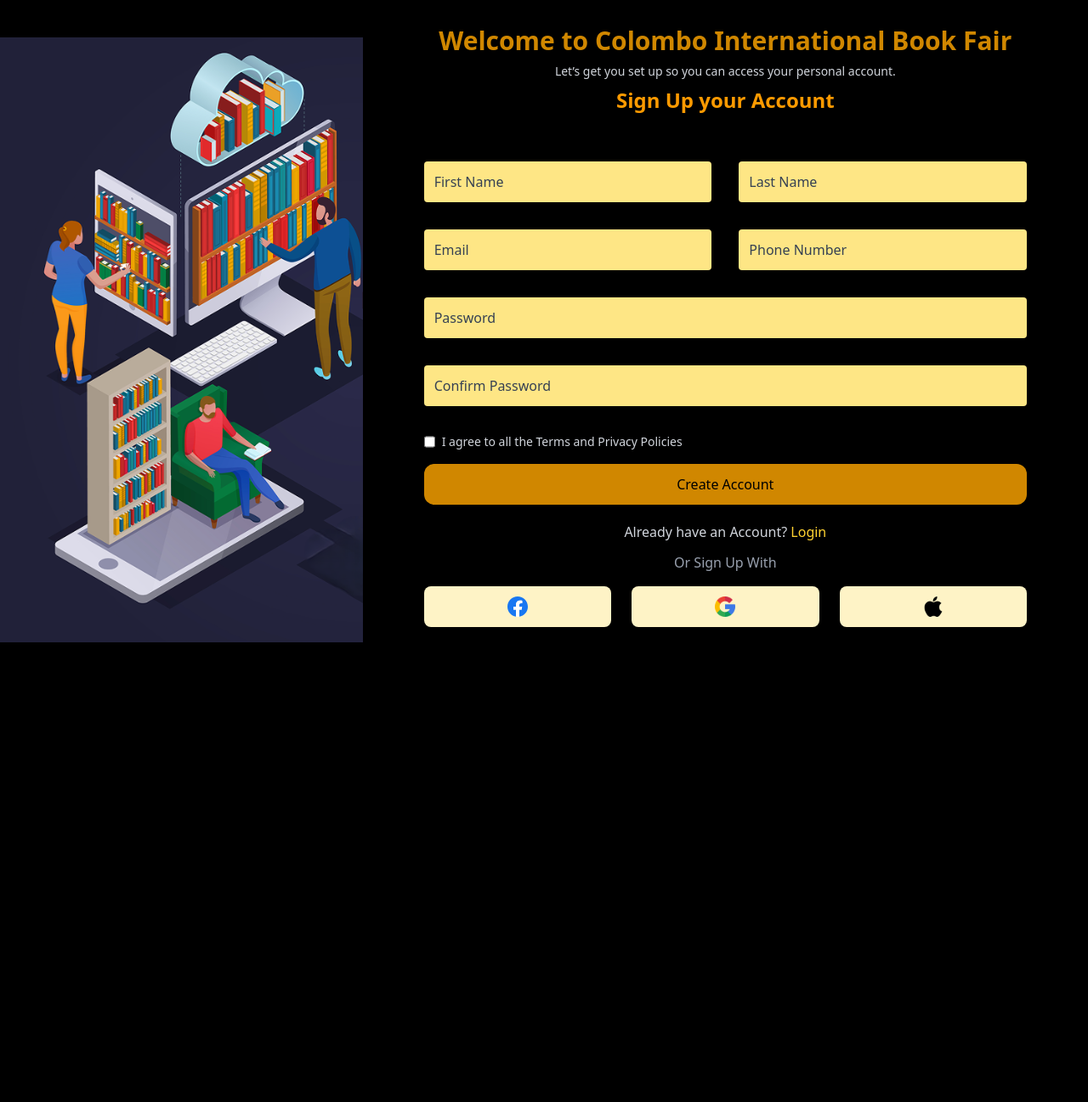
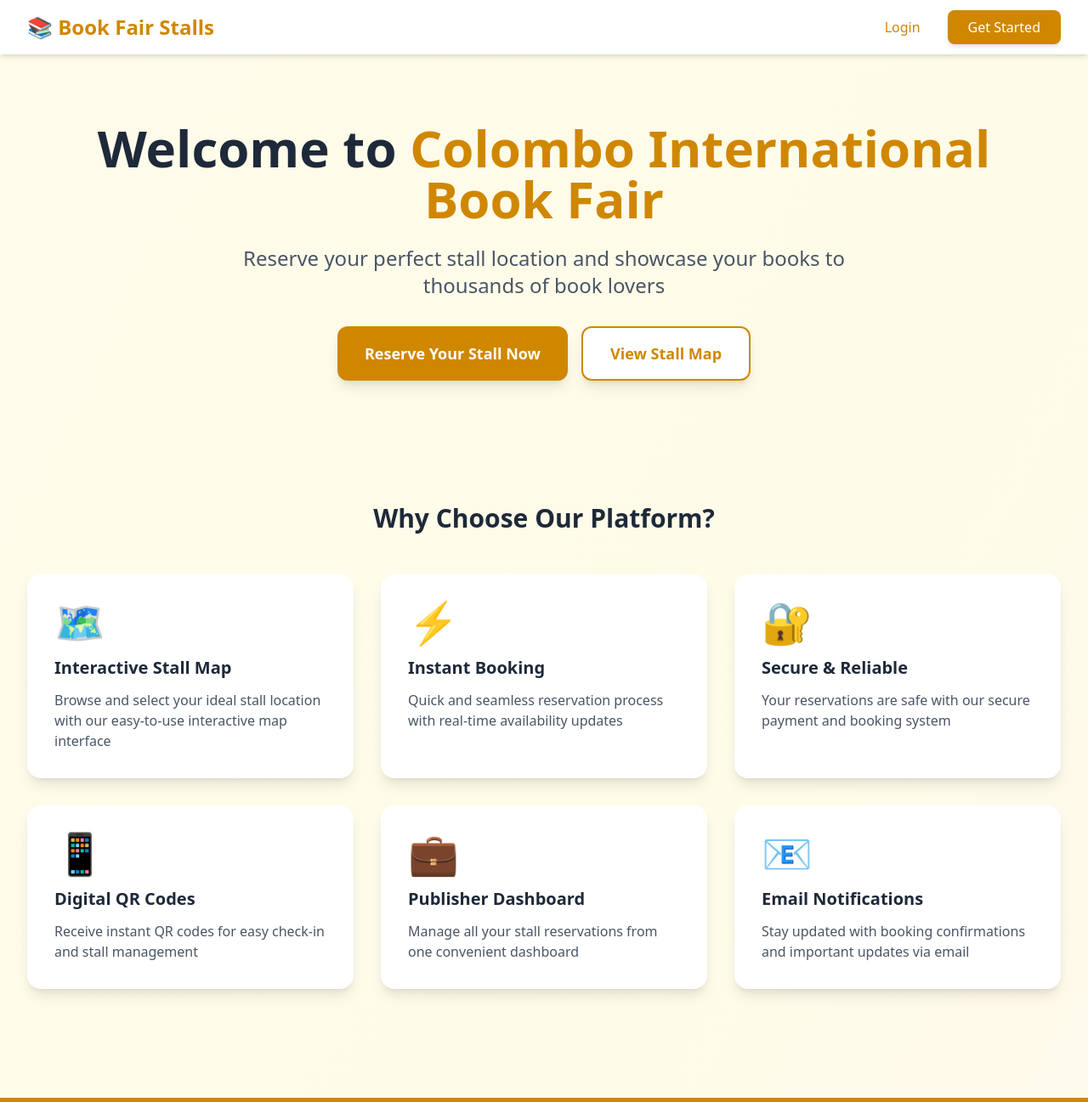
Before and after one commit to tharaka10/Book-Stall-Reservation, a React app in the folder frontend/: page / in a window 1280 px wide. Shown: the top 1297 px of the page at 85% size. Before the commit the page ends 800 px from the top, so only its background shows below. Built offline with nearby package versions, Linux system fonts and the light colour scheme; the HTML template or start-up script is replaced by a standard one.

Commit message:
landing page

```diff
--- a/frontend/src/App.tsx
+++ b/frontend/src/App.tsx
@@ -1,4 +1,5 @@
 import { BrowserRouter, Routes, Route } from 'react-router-dom';
+import LandingPage from './pages/LandingPage';
 import Register from './pages/Register';
 import Login from './pages/Login';
 // import PublisherDashboard from './pages/PublisherDashboard';
@@ -12,9 +13,15 @@
       <Routes>
         <Route path="/"
         element={
-            <Register/>
+            <LandingPage/>
         }>
 
+        </Route>
+        <Route
+        path="/register"
+        element={
+          <Register/>
+        }>
         </Route>
         <Route
         path="/login"
--- /dev/null
+++ b/frontend/src/pages/LandingPage.tsx
@@ -0,0 +1,237 @@
+import React from "react";
+import { useNavigate } from "react-router-dom";
+
+const LandingPage: React.FC = () => {
+  const navigate = useNavigate();
+
+  return (
+    <div className="min-h-screen bg-gradient-to-br from-amber-50 via-yellow-50 to-orange-50">
+      {/* Navigation Bar */}
+      <nav className="bg-white shadow-md">
+        <div className="max-w-7xl mx-auto px-4 sm:px-6 lg:px-8">
+          <div className="flex justify-between items-center h-16">
+            <div className="flex items-center">
+              <h1 className="text-2xl font-bold text-yellow-600">
+                📚 Book Fair Stalls
+              </h1>
+            </div>
+            <div className="flex space-x-4">
+              <button
+                onClick={() => navigate("/login")}
+                className="px-4 py-2 text-yellow-600 hover:text-yellow-700 font-medium transition"
+              >
+                Login
+              </button>
+              <button
+                onClick={() => navigate("/register")}
+                className="px-6 py-2 bg-yellow-600 text-white rounded-lg hover:bg-yellow-700 font-medium transition shadow-md"
+              >
+                Get Started
+              </button>
+            </div>
+          </div>
+        </div>
+      </nav>
+
+      {/* Hero Section */}
+      <section className="max-w-7xl mx-auto px-4 sm:px-6 lg:px-8 py-20">
+        <div className="text-center">
+          <h2 className="text-5xl md:text-6xl font-bold text-gray-800 mb-6">
+            Welcome to{" "}
+            <span className="text-yellow-600">
+              Colombo International Book Fair
+            </span>
+          </h2>
+          <p className="text-xl md:text-2xl text-gray-600 mb-8 max-w-3xl mx-auto">
+            Reserve your perfect stall location and showcase your books to
+            thousands of book lovers
+          </p>
+          <div className="flex justify-center space-x-4">
+            <button
+              onClick={() => navigate("/register")}
+              className="px-8 py-4 bg-yellow-600 text-white text-lg rounded-xl hover:bg-yellow-700 font-semibold transition shadow-lg transform hover:scale-105"
+            >
+              Reserve Your Stall Now
+            </button>
+            <button
+              onClick={() => navigate("/stallmap")}
+              className="px-8 py-4 bg-white text-yellow-600 text-lg rounded-xl hover:bg-gray-50 font-semibold transition shadow-lg border-2 border-yellow-600"
+            >
+              View Stall Map
+            </button>
+          </div>
+        </div>
+      </section>
+
+      {/* Features Section */}
+      <section className="max-w-7xl mx-auto px-4 sm:px-6 lg:px-8 py-16">
+        <h3 className="text-3xl font-bold text-center text-gray-800 mb-12">
+          Why Choose Our Platform?
+        </h3>
+        <div className="grid md:grid-cols-3 gap-8">
+          {/* Feature 1 */}
+          <div className="bg-white p-8 rounded-2xl shadow-lg hover:shadow-xl transition transform hover:-translate-y-2">
+            <div className="text-5xl mb-4">🗺️</div>
+            <h4 className="text-xl font-bold text-gray-800 mb-3">
+              Interactive Stall Map
+            </h4>
+            <p className="text-gray-600">
+              Browse and select your ideal stall location with our easy-to-use
+              interactive map interface
+            </p>
+          </div>
+
+          {/* Feature 2 */}
+          <div className="bg-white p-8 rounded-2xl shadow-lg hover:shadow-xl transition transform hover:-translate-y-2">
+            <div className="text-5xl mb-4">⚡</div>
+            <h4 className="text-xl font-bold text-gray-800 mb-3">
+              Instant Booking
+            </h4>
+            <p className="text-gray-600">
+              Quick and seamless reservation process with real-time availability
+              updates
+            </p>
+          </div>
+
+          {/* Feature 3 */}
+          <div className="bg-white p-8 rounded-2xl shadow-lg hover:shadow-xl transition transform hover:-translate-y-2">
+            <div className="text-5xl mb-4">🔐</div>
+            <h4 className="text-xl font-bold text-gray-800 mb-3">
+              Secure & Reliable
+            </h4>
+            <p className="text-gray-600">
+              Your reservations are safe with our secure payment and booking
+              system
+            </p>
+          </div>
+
+          {/* Feature 4 */}
+          <div className="bg-white p-8 rounded-2xl shadow-lg hover:shadow-xl transition transform hover:-translate-y-2">
+            <div className="text-5xl mb-4">📱</div>
+            <h4 className="text-xl font-bold text-gray-800 mb-3">
+              Digital QR Codes
+            </h4>
+            <p className="text-gray-600">
+              Receive instant QR codes for easy check-in and stall management
+            </p>
+          </div>
+
+          {/* Feature 5 */}
+          <div className="bg-white p-8 rounded-2xl shadow-lg hover:shadow-xl transition transform hover:-translate-y-2">
+            <div className="text-5xl mb-4">💼</div>
+            <h4 className="text-xl font-bold text-gray-800 mb-3">
+              Publisher Dashboard
+            </h4>
+            <p className="text-gray-600">
+              Manage all your stall reservations from one convenient dashboard
+            </p>
+          </div>
+
+          {/* Feature 6 */}
+          <div className="bg-white p-8 rounded-2xl shadow-lg hover:shadow-xl transition transform hover:-translate-y-2">
+            <div className="text-5xl mb-4">📧</div>
+            <h4 className="text-xl font-bold text-gray-800 mb-3">
+              Email Notifications
+            </h4>
+            <p className="text-gray-600">
+              Stay updated with booking confirmations and important updates via
+              email
+            </p>
+          </div>
+        </div>
+      </section>
+
+      {/* Stats Section */}
+      <section className="bg-yellow-600 py-16 mt-16">
+        <div className="max-w-7xl mx-auto px-4 sm:px-6 lg:px-8">
+          <div className="grid md:grid-cols-3 gap-8 text-center text-white">
+            <div>
+              <div className="text-4xl font-bold mb-2">500+</div>
+              <div className="text-xl">Available Stalls</div>
+            </div>
+            <div>
+              <div className="text-4xl font-bold mb-2">1000+</div>
+              <div className="text-xl">Publishers Registered</div>
+            </div>
+            <div>
+              <div className="text-4xl font-bold mb-2">24/7</div>
+              <div className="text-xl">Online Support</div>
+            </div>
+          </div>
+        </div>
+      </section>
+
+      {/* How It Works Section */}
+      <section className="max-w-7xl mx-auto px-4 sm:px-6 lg:px-8 py-16">
+        <h3 className="text-3xl font-bold text-center text-gray-800 mb-12">
+          How It Works
+        </h3>
+        <div className="grid md:grid-cols-4 gap-6">
+          <div className="text-center">
+            <div className="bg-yellow-100 w-16 h-16 rounded-full flex items-center justify-center mx-auto mb-4 text-2xl font-bold text-yellow-600">
+              1
+            </div>
+            <h4 className="font-bold text-gray-800 mb-2">Create Account</h4>
+            <p className="text-gray-600">Sign up with your publisher details</p>
+          </div>
+          <div className="text-center">
+            <div className="bg-yellow-100 w-16 h-16 rounded-full flex items-center justify-center mx-auto mb-4 text-2xl font-bold text-yellow-600">
+              2
+            </div>
+            <h4 className="font-bold text-gray-800 mb-2">Browse Stalls</h4>
+            <p className="text-gray-600">
+              View available stalls on the interactive map
+            </p>
+          </div>
+          <div className="text-center">
+            <div className="bg-yellow-100 w-16 h-16 rounded-full flex items-center justify-center mx-auto mb-4 text-2xl font-bold text-yellow-600">
+              3
+            </div>
+            <h4 className="font-bold text-gray-800 mb-2">Reserve & Pay</h4>
+            <p className="text-gray-600">
+              Select your stall and complete the booking
+            </p>
+          </div>
+          <div className="text-center">
+            <div className="bg-yellow-100 w-16 h-16 rounded-full flex items-center justify-center mx-auto mb-4 text-2xl font-bold text-yellow-600">
+              4
+            </div>
+            <h4 className="font-bold text-gray-800 mb-2">Get QR Code</h4>
+            <p className="text-gray-600">
+              Receive your stall access QR code via email
+            </p>
+          </div>
+        </div>
+      </section>
+
+      {/* CTA Section */}
+      <section className="bg-gradient-to-r from-yellow-500 to-orange-500 py-16 mt-16">
+        <div className="max-w-4xl mx-auto text-center px-4">
+          <h3 className="text-3xl md:text-4xl font-bold text-white mb-4">
+            Ready to Reserve Your Stall?
+          </h3>
+          <p className="text-xl text-white mb-8">
+            Join hundreds of publishers at the Colombo International Book Fair
+          </p>
+          <button
+            onClick={() => navigate("/register")}
+            className="px-10 py-4 bg-white text-yellow-600 text-lg rounded-xl hover:bg-gray-100 font-bold transition shadow-xl transform hover:scale-105"
+          >
+            Start Your Journey Today
+          </button>
+        </div>
+      </section>
+
+      {/* Footer */}
+      <footer className="bg-gray-800 text-white py-8 mt-16">
+        <div className="max-w-7xl mx-auto px-4 sm:px-6 lg:px-8 text-center">
+          <p className="text-gray-400">
+            © 2025 Colombo International Book Fair. All rights reserved.
+          </p>
+        </div>
+      </footer>
+    </div>
+  );
+};
+
+export default LandingPage;
```
